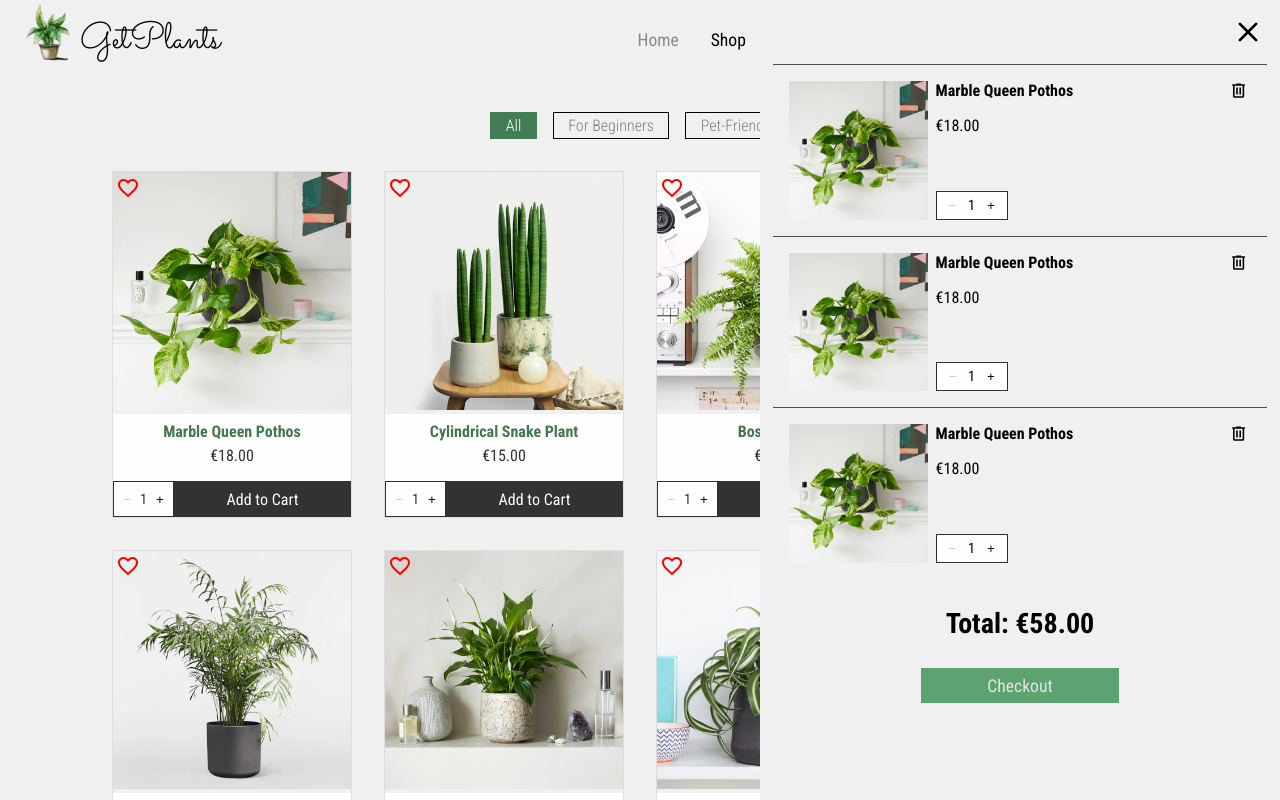
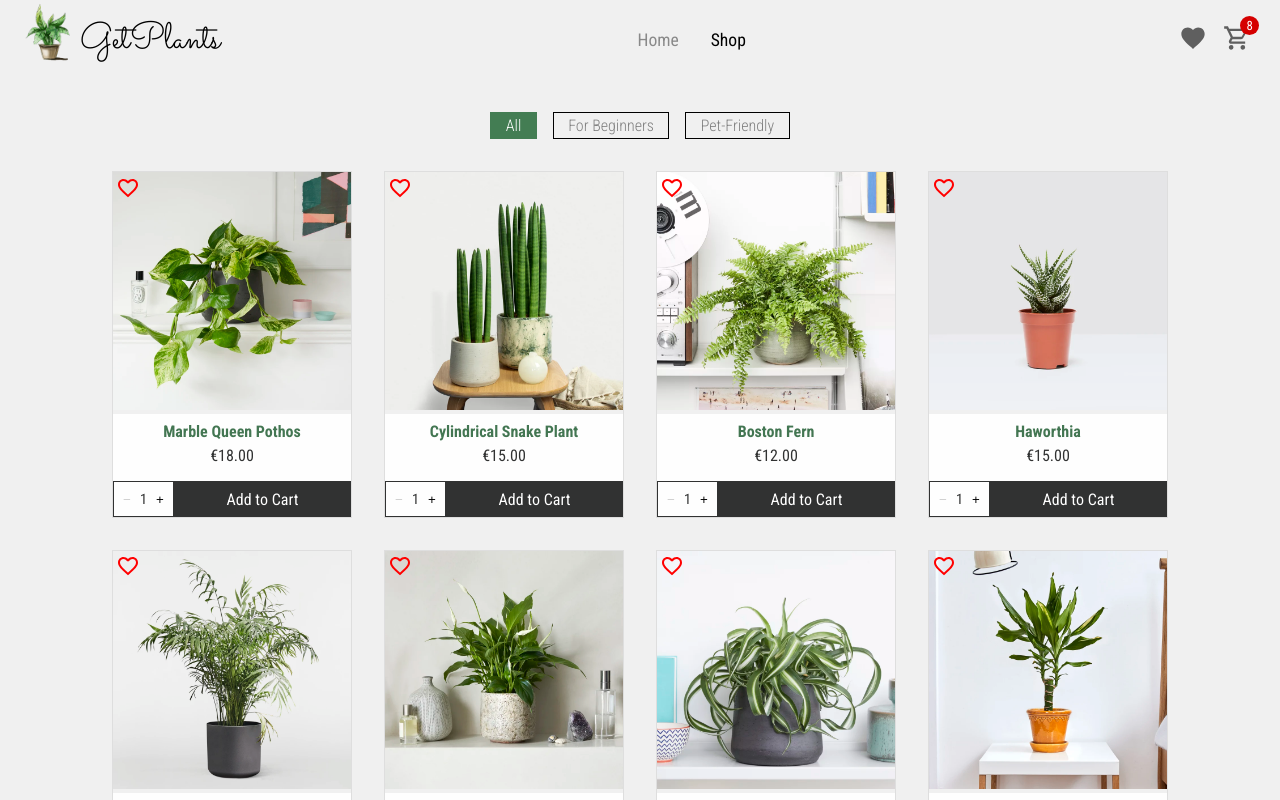
Before and after one commit to RimaSem/plant-shop, a React (Vite) app: page /plant-shop/shop in a window 1280 px wide. Shown: the top 800 px of the page. Built offline with nearby package versions, Linux system fonts and the light colour scheme.

Commit message:
Add sliding animation to cart section

```diff
--- a/src/components/Cart.tsx
+++ b/src/components/Cart.tsx
@@ -8,6 +8,13 @@ function Cart() {
   const context = useContext(AppContext);
   const [quantity, setQuantity] = useState(1);
   const minusRef = useRef<HTMLButtonElement>(null);
+  const closeRef = useRef<HTMLDivElement>(null);
+
+  function closeCart() {
+    if (closeRef.current) {
+      closeRef.current.classList.remove("active");
+    }
+  }
 
   function minus() {
     if (quantity > 1) {
@@ -26,8 +33,10 @@ function Cart() {
   }
 
   return (
-    <div className="cart-container">
-      <Icon className="close-cart-btn" path={mdiWindowClose} />
+    <div ref={closeRef} className="cart-container">
+      <div className="close-cart-btn" onClick={closeCart}>
+        <Icon path={mdiWindowClose} />
+      </div>
       <div className="cart-content">
         <div className="item">
           <Icon className="delete-item-btn" path={mdiTrashCanOutline} />
--- a/src/components/Header.tsx
+++ b/src/components/Header.tsx
@@ -5,6 +5,13 @@ import Icon from "@mdi/react";
 import { mdiCartOutline, mdiHeart } from "@mdi/js";
 
 function Header() {
+  function openCart() {
+    const cart = document.querySelector(".cart-container") as HTMLElement;
+    if (cart) {
+      cart.classList.add("active");
+    }
+  }
+
   return (
     <header>
       <Link to="/plant-shop/">
@@ -34,8 +41,10 @@ function Header() {
         >
           <Icon className="header-icon" path={mdiHeart} />
         </NavLink>
-        <div className="cart-icon-wrapper">
-          <div className="quantity-label">8</div>
+        <div className="cart-icon-wrapper" onClick={openCart}>
+          <div className="quantity-label" onClick={openCart}>
+            8
+          </div>
           <Icon className="header-icon cart" path={mdiCartOutline} />
         </div>
       </div>
--- a/src/components/scss/Cart.scss
+++ b/src/components/scss/Cart.scss
@@ -1,13 +1,14 @@
 .cart-container {
   z-index: 1001;
   position: fixed;
-  right: 0;
+  //   right: 0;
+  right: -600px;
   height: 100vh;
   width: 100%;
   background-color: #f0f0f0;
   display: flex;
   flex-direction: column;
-  //   overflow-y: scroll;
+  transition: right 0.5s;
 
   .close-cart-btn {
     margin: 1em 1em 1em auto;
@@ -115,6 +116,10 @@
   }
 }
 
+.cart-container.active {
+  right: 0;
+}
+
 @media screen and (min-width: 520px) {
   .cart-container {
     width: 520px;
--- a/src/components/scss/Header.scss
+++ b/src/components/scss/Header.scss
@@ -101,6 +101,7 @@ header {
         border-radius: 1.5em;
         color: white;
         background-color: rgb(213, 0, 0);
+        cursor: pointer;
       }
     }
   }
```
